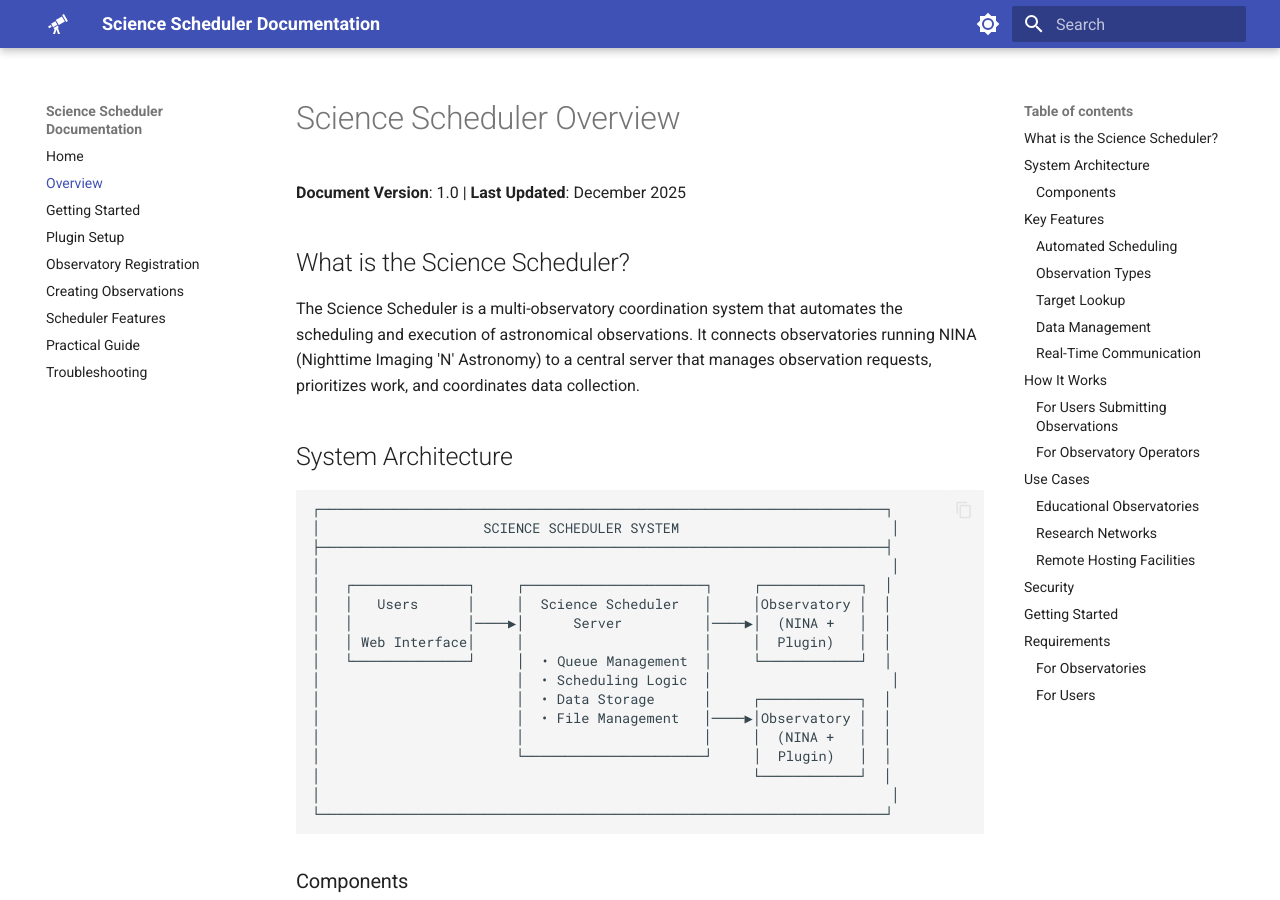
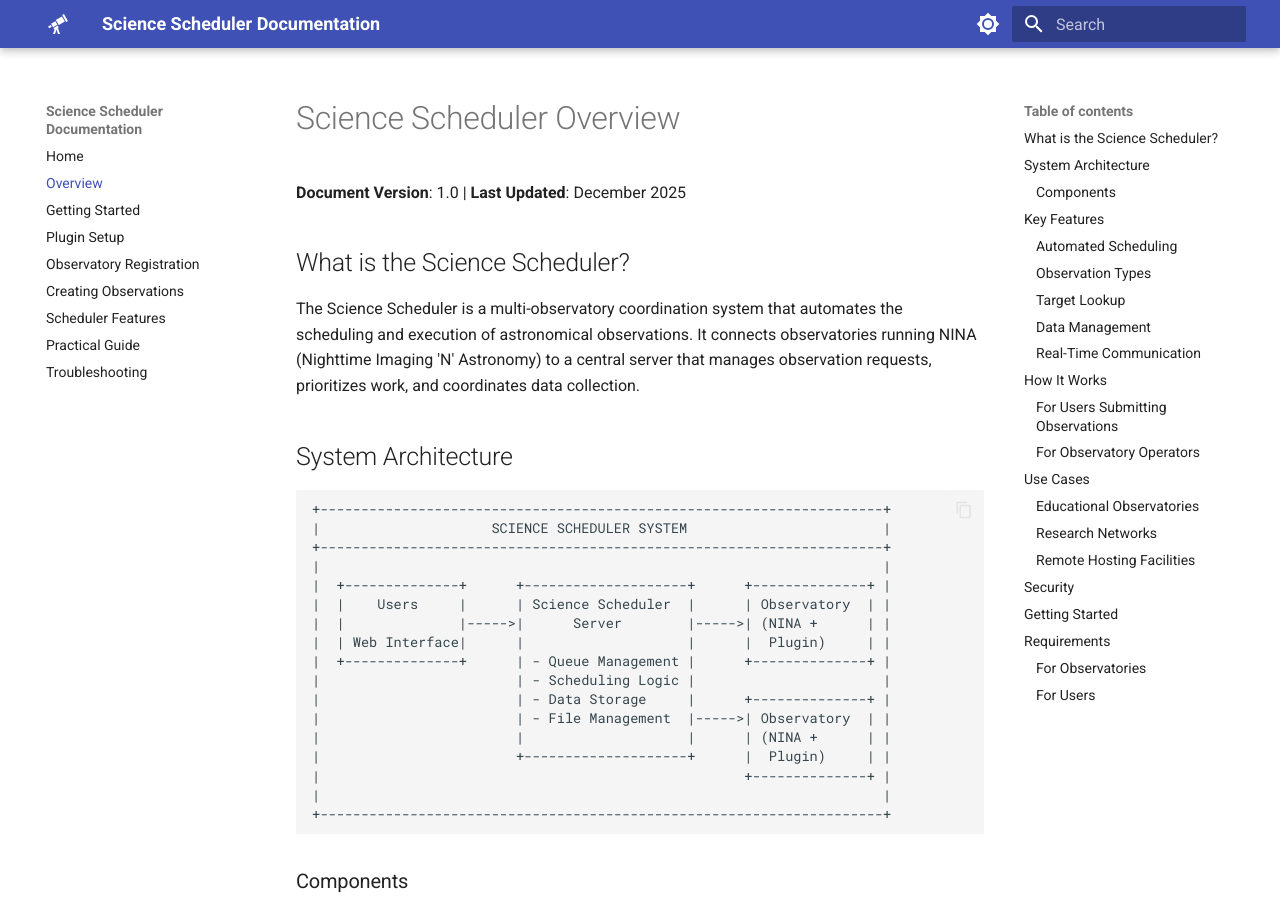
Before and after one commit to First-Light-Systems/nina-scheduler-docs, an MkDocs documentation site: the page built from docs/OVERVIEW.md, in a window 1280 px wide and 900 px high. Built offline with MkDocs 1.6.1 and Material for MkDocs 9.7.7, drawn with Linux system fonts in a browser that asks for light colours.

Commit message:
Sync: Fix architecture diagram alignment

````diff
--- a/docs/OVERVIEW.md
+++ b/docs/OVERVIEW.md
@@ -9,23 +9,23 @@ The Science Scheduler is a multi-observatory coordination system that automates
 ## System Architecture
 
 ```
-┌─────────────────────────────────────────────────────────────────────┐
-│                    SCIENCE SCHEDULER SYSTEM                          │
-├─────────────────────────────────────────────────────────────────────┤
-│                                                                      │
-│   ┌──────────────┐     ┌──────────────────────┐     ┌────────────┐  │
-│   │   Users      │     │  Science Scheduler   │     │Observatory │  │
-│   │              │────▶│      Server          │────▶│  (NINA +   │  │
-│   │ Web Interface│     │                      │     │  Plugin)   │  │
-│   └──────────────┘     │  • Queue Management  │     └────────────┘  │
-│                        │  • Scheduling Logic  │                      │
-│                        │  • Data Storage      │     ┌────────────┐  │
-│                        │  • File Management   │────▶│Observatory │  │
-│                        │                      │     │  (NINA +   │  │
-│                        └──────────────────────┘     │  Plugin)   │  │
-│                                                     └────────────┘  │
-│                                                                      │
-└─────────────────────────────────────────────────────────────────────┘
++---------------------------------------------------------------------+
+|                     SCIENCE SCHEDULER SYSTEM                        |
++---------------------------------------------------------------------+
+|                                                                     |
+|  +--------------+      +--------------------+      +--------------+ |
+|  |    Users     |      | Science Scheduler  |      | Observatory  | |
+|  |              |----->|      Server        |----->| (NINA +      | |
+|  | Web Interface|      |                    |      |  Plugin)     | |
+|  +--------------+      | - Queue Management |      +--------------+ |
+|                        | - Scheduling Logic |                       |
+|                        | - Data Storage     |      +--------------+ |
+|                        | - File Management  |----->| Observatory  | |
+|                        |                    |      | (NINA +      | |
+|                        +--------------------+      |  Plugin)     | |
+|                                                    +--------------+ |
+|                                                                     |
++---------------------------------------------------------------------+
 ```
 
 ### Components
````
